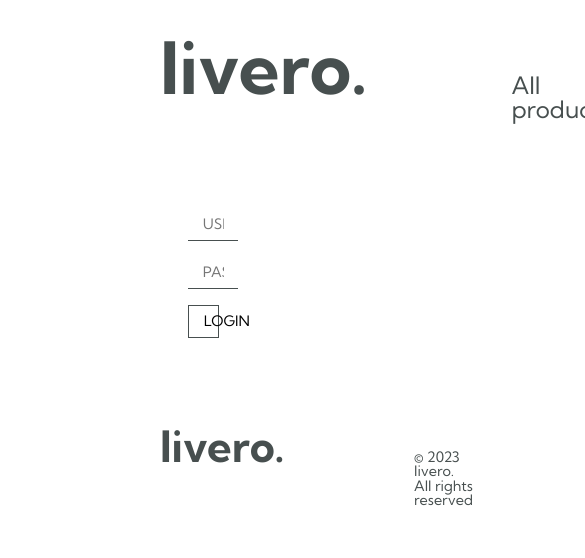
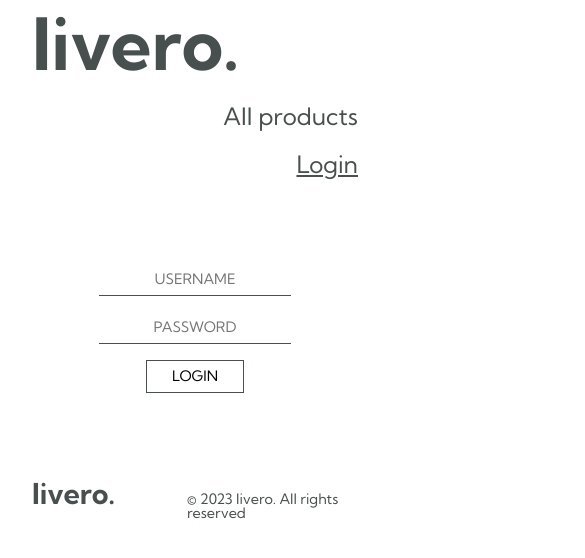
Before and after one commit to mbukh/Livero.-Shop, a React (Create React App) app: page /login in a window 390 px wide. Shown: the top 558 px of the page, 585 px wide, since content can reach past the window. Built offline with nearby package versions, Linux system fonts and the light colour scheme.

Commit message:
mobile style

```diff
--- a/src/App.js
+++ b/src/App.js
@@ -1,6 +1,7 @@
 import "normalize.css";
 import "reset-css";
 import "./styles/App.css";
+import "./styles/Mobile.css";
 import {
     Error404,
     Layout,
--- a/src/pages/ProductForm.js
+++ b/src/pages/ProductForm.js
@@ -120,7 +120,7 @@ const ProductEdit = ({ user, isAdmin, setRecountProducts }) => {
                     <input
                         ref={priceRef}
                         type="text"
-                        name="password"
+                        name="price"
                         placeholder="price in USD"
                         defaultValue={product ? product.price : ""}
                     ></input>
--- /dev/null
+++ b/src/styles/Mobile.css
@@ -0,0 +1,68 @@
+@media (max-width: 1200px) {
+    body {
+        padding: 1em 5em;
+    }
+}
+@media (max-width: 1000px) {
+    body {
+        padding: 1em 4em;
+    }
+    nav .logo {
+        font-size: 2em;
+        margin-inline-end: 1em;
+    }
+}
+@media (max-width: 800px) {
+    body {
+        padding: 0.5em 2em;
+    }
+    header nav ul li:last-child {
+        padding-inline-start: 1.5em;
+    }
+    .categories {
+        flex-direction: column;
+        align-items: center;
+        gap: 1em;
+    }
+    .categories a {
+        font-size: 1.5em;
+    }
+    .user-form .formGroup {
+        width: 80%;
+    }
+}
+@media (max-width: 700px) {
+    header nav {
+        width: 100%;
+        flex-direction: column;
+        gap: 1em;
+    }
+    header nav .logo {
+        font-size: 3em;
+        margin-inline-end: 1em;
+    }
+    header nav ul {
+        width: 100%;
+        justify-content: space-between;
+    }
+    .user-form .formGroup {
+        width: 100%;
+    }
+}
+
+@media (max-width: 550px) {
+    header nav ul {
+        flex-direction: column;
+        align-items: flex-end;
+        margin-block-start: -3em;
+        gap: 1em;
+    }
+    .product-list .product-image {
+        width: 300px;
+    }
+}
+@media (max-width: 450px) {
+    header nav ul {
+        margin-block-start: 0;
+    }
+}
--- a/src/styles/form.css
+++ b/src/styles/form.css
@@ -27,6 +27,9 @@ form {
 .formGroup textarea {
     height: 5em;
     width: 50%;
+    outline: none;
+    border-block-start: none;
+    border-inline: none;
 }
 
 .form-errors {
```
Also changed, not shown: 15 other files (tests, documents, lock files or other folders).
